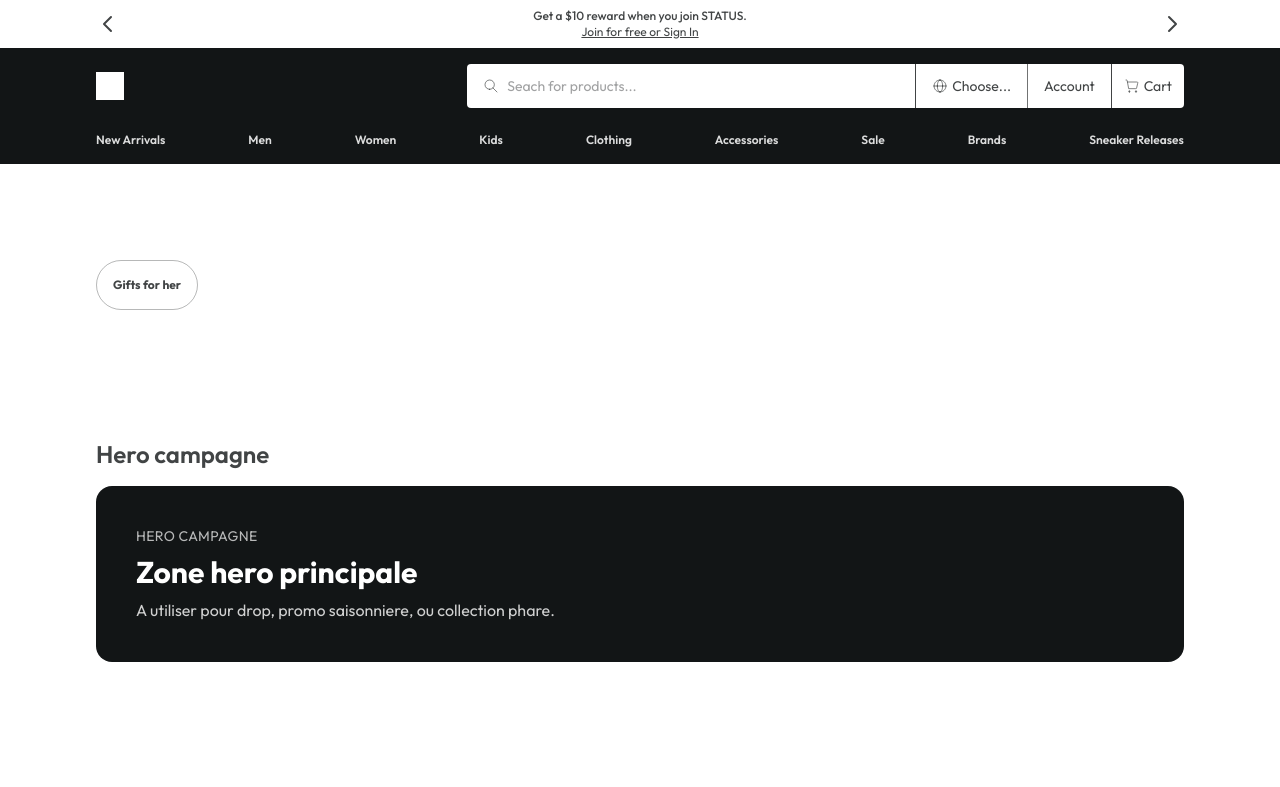
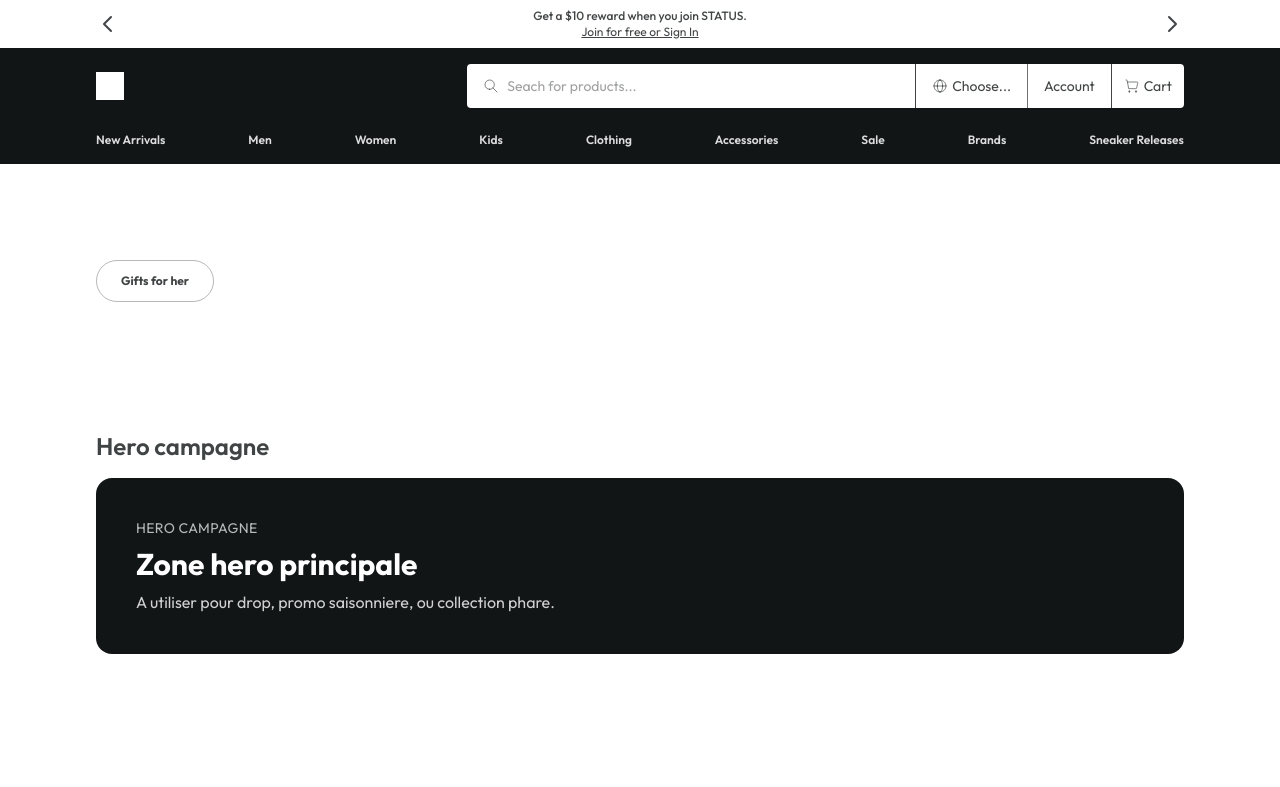
Before and after one commit to twocoderz/ecom.saas, a React (Vite) app: page / in a window 1280 px wide. Shown: the top 787 px of the page. Built offline with nearby package versions, Linux system fonts and the light colour scheme.

Commit message:
finish categorytile adjust

```diff
--- a/src/shared/components/merchandising/CategoryTile.tsx
+++ b/src/shared/components/merchandising/CategoryTile.tsx
@@ -6,7 +6,7 @@ export function CategoryTile({ name }: { name: string }) {
   return (
     <button
       type="button"
-      className="p-4 text-black-80 text-xs font-bold rounded-full cursor-pointer border border-black-30 hover:border-black-80 transition-all duration-300"
+      className="py-3 px-6 text-black-80 text-xs font-bold rounded-full cursor-pointer border border-black-30 hover:border-black-80 transition-all duration-200"
     >
       {name}
     </button>
```
